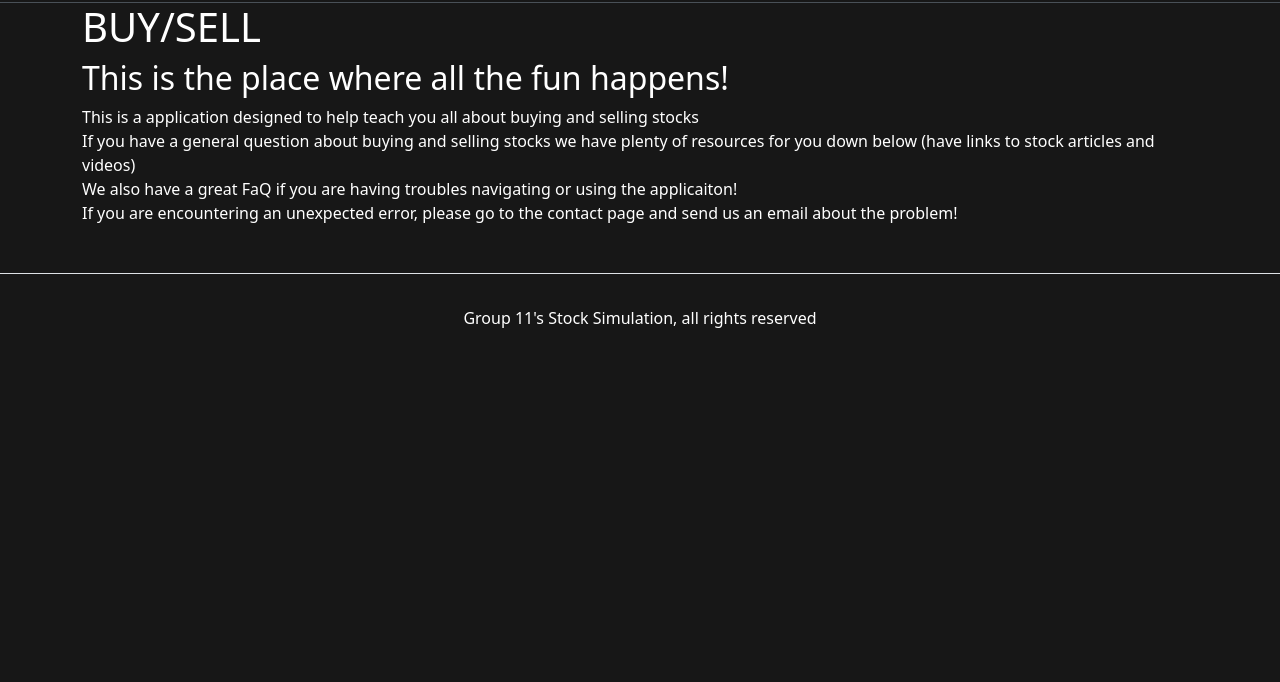
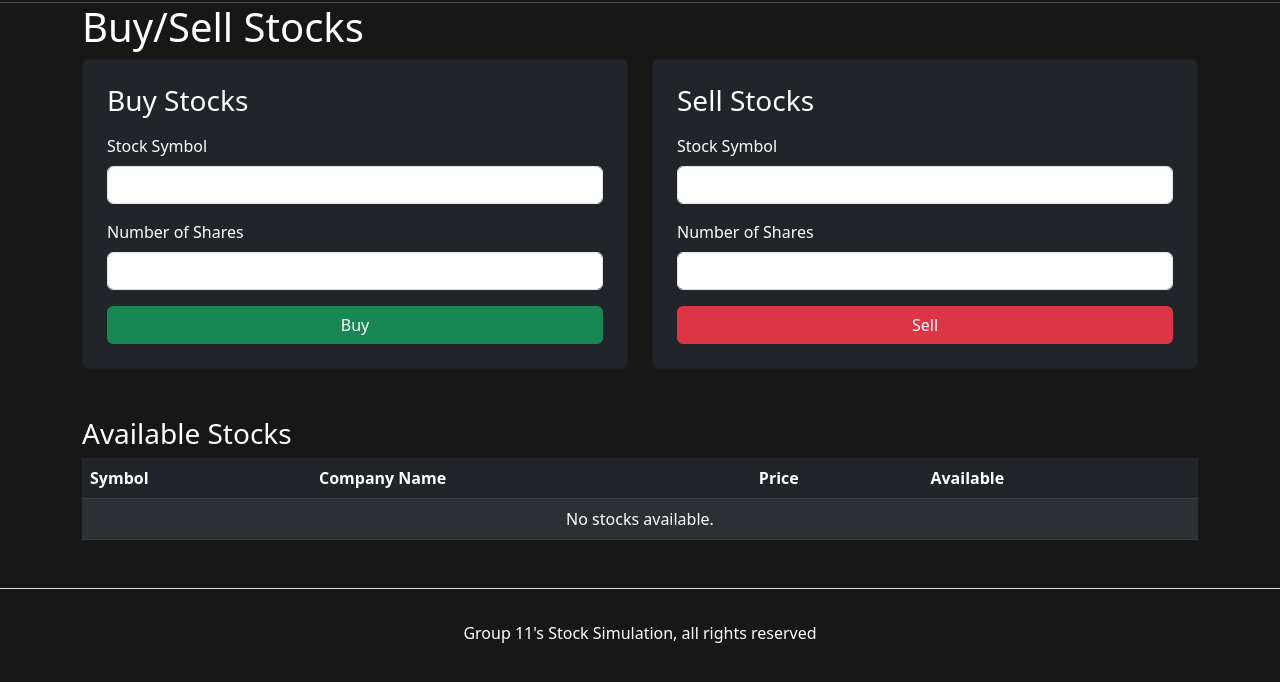
Before and after one commit to todewitt/Capstone-Project, a Flask app: page /buy_sell in a window 1280 px wide. Shown: the part 74-756 px from the top of the page. Run offline with Flask 3, Linux system fonts and the light colour scheme.

Commit message:
buy_sell page/app.py updated
updated html, added form and python logic for buy_sell and hardcoded its connection to database

```diff
--- a/WorkingDir/app.py
+++ b/WorkingDir/app.py
@@ -3,16 +3,151 @@ import datetime
 from flask_sqlalchemy import SQLAlchemy
 
 app = Flask(__name__)
+
+# database configuration
+app.config['SQLALCHEMY_DATABASE_URI'] = 'mysql+pymysql://root:password@localhost/capstone'
+app.config['SQLALCHEMY_TRACK_MODIFICATIONS'] = False
+app.config['SECRET_KEY'] = 'your-secret-key'
+
+db = SQLAlchemy(app)
+
+# DATABASE MODELS
+class User(db.Model):
+    id = db.Column(db.Integer, primary_key=True)
+    username = db.Column(db.String(80), unique=True, nullable=False)
+    email = db.Column(db.String(120), unique=True, nullable=False)
+
+    orders = db.relationship('Order', backref='user', lazy=True)
+
+    def __repr__(self):
+        return f"<User {self.username}>"
+
+class Order(db.Model):
+    id = db.Column(db.Integer, primary_key=True)
+    user_id = db.Column(db.Integer, db.ForeignKey('user.id'), nullable=False)
+    stock_symbol = db.Column(db.String(10), nullable=False)
+    order_type = db.Column(db.String(4), nullable=False)
+    quantity = db.Column(db.Integer, nullable=False)
+    price_per_share = db.Column(db.Float, nullable=False)
+
+    def __repr__(self):
+        return f"<Order {self.order_type} {self.quantity} {self.stock_symbol}>"
+
+class Stock(db.Model):
+    id = db.Column(db.Integer, primary_key=True)
+    stock_symbol = db.Column(db.String(5), unique=True, nullable=False)
+    name = db.Column(db.String(100), nullable=False)
+    price_per_share = db.Column(db.Float, nullable=False)
+    quantity = db.Column(db.Float, nullable=False)
+
+    def __repr__(self):
+        return f"<Stock {self.stock_symbol}>"
+
+# Create tables
+with app.app_context():
+    db.create_all()
+
+# ROUTES
 @app.route("/", methods=['GET', 'POST'])
 def login():
     return render_template("login.html")
+
 @app.route("/dashboard")
 def dashboard():
     return render_template("dashboard.html")
 
 @app.route("/buy_sell")
 def buy_sell():
-    return render_template("buy_sell.html")
+    stocks = Stock.query.all()
+    return render_template("buy_sell.html", stocks=stocks)
+
+@app.route('/buy', methods=['POST'])
+def buy():
+    stock_symbol = request.form['stock_symbol'].upper()
+    quantity = int(request.form['quantity'])
+    user_id = 1  # Hardcoded for now. Replace with session['user_id'] when log in is added
+
+    # Check if stock exists
+    stock = Stock.query.filter_by(stock_symbol=stock_symbol).first()
+    if not stock:
+        flash('Stock not available.', 'error')
+        return redirect(url_for('buy_sell'))
+
+    # Check if enough quantity available
+    if stock.quantity < quantity:
+        flash('Stock sold out.', 'error')
+        return redirect(url_for('buy_sell'))
+
+    try:
+        new_order = Order(
+            user_id=user.id,
+            stock_symbol=stock_symbol,
+            order_type='BUY',
+            quantity=quantity,
+            price_per_share=stock.price_per_share,  # Use current stock price
+        )
+
+        # Update stock quantity
+        stock.quantity -= quantity
+
+        db.session.add(new_order)
+        db.session.commit()
+        flash('Order placed successfully', 'success')
+        return redirect(url_for('portfolio'))
+    except Exception as e:
+        db.session.rollback()
+        flash(f'Error placing order: {str(e)}', 'error')
+        return redirect(url_for('buy_sell'))
+
+@app.route('/sell', methods=['POST'])
+def sell():
+    stock_symbol = request.form['stock_symbol'].upper()
+    quantity = int(request.form['quantity'])
+    user_id = 1  # Hardcoded for now. Replace with session['user_id'] when log in is added
+
+    user = User.query.get(user_id)
+    if not user:
+        flash('User not found.', 'error')
+        return redirect(url_for('buy_sell'))
+
+    # Check if stock is in stock
+    stock = Stock.query.filter_by(stock_symbol=stock_symbol).first()
+    if not stock:
+        flash('Stock not found.', 'error')
+        return redirect(url_for('buy_sell'))
+
+    # Check if user has enough shares to sell
+    assets = {}
+    for order in user.orders:
+        if order.order_type == 'BUY':
+            assets[order.stock_symbol] = assets.get(order.stock_symbol, 0) + order.quantity
+        elif order.order_type == 'SELL':
+            assets[order.stock_symbol] = assets.get(order.stock_symbol, 0) - order.quantity
+
+    if assets.get(stock_symbol, 0) < quantity:
+        flash('You do not have enough shares to sell.', 'error')
+        return redirect(url_for('buy_sell'))
+
+    try:
+        new_order = Order(
+            user_id=user.id,
+            stock_symbol=stock_symbol,
+            order_type='SELL',
+            quantity=quantity,
+            price_per_share=stock.price_per_share,
+        )
+
+        # Update stock quantity and add back to available stocks
+        stock.quantity += quantity
+
+        db.session.add(new_order)
+        db.session.commit()
+        flash('Sell order placed successfully!', 'success')
+        return redirect(url_for('portfolio'))
+    except Exception as e:
+        db.session.rollback()
+        flash(f'Error placing sell order: {str(e)}', 'error')
+        return redirect(url_for('buy_sell'))
 
 @app.route("/contact")
 def contact():
@@ -38,61 +173,23 @@ def orderHistory():
 @app.route('/portfolio')
 def portfolio():
     user = User.query.get_or_404(1)
-    holdings = {}
+    assets = {}
     for order in user.orders:
         if order.order_type == 'BUY':
-            holdings[order.stock_symbol] = holdings.get(order.stock_symbol, 0) + order.quantity
+            assets[order.stock_symbol] = assets.get(order.stock_symbol, 0) + order.quantity
         elif order.order_type == 'SELL':
-            holdings[order.stock_symbol] = holdings.get(order.stock_symbol, 0) - order.quantity
-    return render_template("portfolio.html", holdings=holdings)
-#DATA BASE SECTION
-#
-#
-#
-#
+            assets[order.stock_symbol] = assets.get(order.stock_symbol, 0) - order.quantity
 
-# Configuration
-app.config['SQLALCHEMY_DATABASE_URI'] = 'mysql+pymysql://root:password@localhost/capstone'
-app.config['SQLALCHEMY_TRACK_MODIFICATIONS'] = False
-app.config['SECRET_KEY'] = 'your-secret-key'
+    # Get current stock prices
+    stocks = {}
+    for symbol in assets.keys():
+        stock = Stock.query.filter_by(stock_symbol=symbol).first()
+        if stock:
+            stocks[symbol] = stock.price_per_share
+        else:
+            stocks[symbol] = 0.0
 
-db = SQLAlchemy(app)
-
-# User Model
-class User(db.Model):
-    id = db.Column(db.Integer, primary_key=True)
-    username = db.Column(db.String(80), unique=True, nullable=False)
-    email = db.Column(db.String(120), unique=True, nullable=False)
-
-    orders = db.relationship('Order', backref='user', lazy=True)
-
-    def __repr__(self):
-        return f""
-
-class Order(db.Model):
-    id = db.Column(db.Integer, primary_key=True)
-    user_id = db.Column(db.Integer, db.ForeignKey('user.id'), nullable=False)
-    stock_symbol = db.Column(db.String(10), nullable=False)
-    order_type = db.Column(db.String(4), nullable=False)
-    quantity = db.Column(db.Integer, nullable=False)
-    price_per_share = db.Column(db.Float, nullable=False)
-    timestamp = db.Column(db.DateTime, nullable=False, default=datetime.datetime.now)
-    def __repr__(self):
-        return f""
-
-class Stock(db.Model):
-    id = db.Column(db.Integer, primary_key=True)
-    stock_symbol = db.Column(db.String(5), unique=True, nullable=False)
-    name = db.Column(db.String(100), nullable=False)
-    price_per_share = db.Column(db.Float, nullable=False)
-    quantity = db.Column(db.Float, nullable=False)
-
-    def __repr__(self):
-        return f""
-
-# Create tables
-with app.app_context():
-    db.create_all()
+    return render_template("portfolio.html", assets=assets, stocks=stocks)
 
 @app.route('/create-account', methods=['GET', 'POST'])
 def create_account():
@@ -118,7 +215,6 @@ def create_account():
 
 @app.route("/edit-stocks", methods=['GET', 'POST'])
 def edit_stocks():
-
     if request.method == 'POST':
         stock_symbol = request.form['stock_symbol'].upper()
         name = request.form['name']
@@ -130,7 +226,12 @@ def edit_stocks():
             return redirect(url_for('edit_stocks'))
 
         try:
-            new_stock = Stock(stock_symbol=stock_symbol, name=name, price_per_share=float(price_per_share), quantity=float(quantity))
+            new_stock = Stock(
+                stock_symbol=stock_symbol,
+                name=name,
+                price_per_share=float(price_per_share),
+                quantity=float(quantity)
+            )
             db.session.add(new_stock)
             db.session.commit()
             flash('Stock created successfully!', 'success')
@@ -141,38 +242,5 @@ def edit_stocks():
 
     return render_template('edit-stocks.html')
 
-@app.route('/sell', methods=['GET', 'POST'])
-def sell():
-    if request.method == 'POST':
-        stock_symbol = request.form['stock_symbol'].upper()
-        quantity = int(request.form['quantity'])
-        price_per_share = float(request.form['price_per_share'])
-        user_id = db.session['user_id']
-
-        user = User.query.get(user_id)
-        if not user:
-            flash('User not found.', 'error')
-            return redirect(url_for('sell'))
-
-        try:
-            new_order = Order(
-                user_id=user.id,
-                stock_symbol=stock_symbol,
-                order_type='SELL',
-                quantity=quantity,
-                price_per_share=price_per_share,
-                timestamp=datetime.datetime.now() )
-
-            db.session.add(new_order)
-            db.session.commit()
-            flash('Sell order placed successfully!', 'success')
-            return redirect(url_for('portfolio'))
-        except Exception as e:
-            db.session.rollback()
-            flash(f'Error placing sell order: {str(e)}', 'error')
-            return redirect(url_for('sell'))
-
-    return render_template('sell.html')
-
 if __name__ == '__main__':
     app.run(debug=True)
--- a/WorkingDir/templates/buy_sell.html
+++ b/WorkingDir/templates/buy_sell.html
@@ -1,11 +1,77 @@
 {% extends "base.html" %}
-{% block title %}Buy_Sell{% endblock %}
+{% block title %}Buy/Sell{% endblock %}
 {% block content %}
-<h1 class="text-white">BUY/SELL</h1>
-<h2 class="text-white">This is the place where all the fun happens!</h2>
-<p class="text-white">This is a application designed to help teach you all about buying and selling stocks <br> If you have a general question about buying and selling stocks
-    we have plenty of resources for you down below (have links to stock articles and videos)<br>
-    We also have a great FaQ if you are having troubles navigating or using the applicaiton! <br>
-    If you are encountering an unexpected error, please go to the contact page and send us an email about the problem!
-</p>
+<h1 class="text-white">Buy/Sell Stocks</h1>
+
+{% with messages = get_flashed_messages(with_categories=true) %}
+    {% if messages %}
+        {% for category, message in messages %}
+            <div class="alert alert-{{ category }}">{{ message }}</div>
+        {% endfor %}
+    {% endif %}
+{% endwith %}
+
+<div class="row">
+    <div class="col-md-6">
+        <div class="card bg-dark text-white p-4 mb-4">
+            <h3 class="mb-3">Buy Stocks</h3>
+            <form method="POST" action="{{ url_for('buy') }}">
+                <div class="mb-3">
+                    <label for="buy_symbol" class="form-label">Stock Symbol</label>
+                    <input type="text" class="form-control" id="buy_symbol" name="stock_symbol" required>
+                </div>
+                <div class="mb-3">
+                    <label for="buy_quantity" class="form-label">Number of Shares</label>
+                    <input type="number" class="form-control" id="buy_quantity" name="quantity" min="1" step="1" required>
+                </div>
+                <button type="submit" class="btn btn-success w-100">Buy</button>
+            </form>
+        </div>
+    </div>
+
+    <div class="col-md-6">
+        <div class="card bg-dark text-white p-4 mb-4">
+            <h3 class="mb-3">Sell Stocks</h3>
+            <form method="POST" action="{{ url_for('sell') }}">
+                <div class="mb-3">
+                    <label for="sell_symbol" class="form-label">Stock Symbol</label>
+                    <input type="text" class="form-control" id="sell_symbol" name="stock_symbol" required>
+                </div>
+                <div class="mb-3">
+                    <label for="sell_quantity" class="form-label">Number of Shares</label>
+                    <input type="number" class="form-control" id="sell_quantity" name="quantity" min="1" step="1" required>
+                </div>
+                <button type="submit" class="btn btn-danger w-100">Sell</button>
+            </form>
+        </div>
+    </div>
+</div>
+
+<div class="mt-4">
+    <h3 class="text-white">Available Stocks</h3>
+    <table class="table table-dark table-striped">
+        <thead>
+            <tr>
+                <th>Symbol</th>
+                <th>Company Name</th>
+                <th>Price</th>
+                <th>Available</th>
+            </tr>
+        </thead>
+        <tbody>
+            {% for stock in stocks %}
+            <tr>
+                <td>{{ stock.stock_symbol }}</td>
+                <td>{{ stock.name }}</td>
+                <td>${{ "%.2f"|format(stock.price_per_share) }}</td>
+                <td>{{ stock.quantity }}</td>
+            </tr>
+            {% else %}
+            <tr>
+                <td colspan="4" class="text-center">No stocks available.</td>
+            </tr>
+            {% endfor %}
+        </tbody>
+    </table>
+</div>
 {% endblock %}
```
